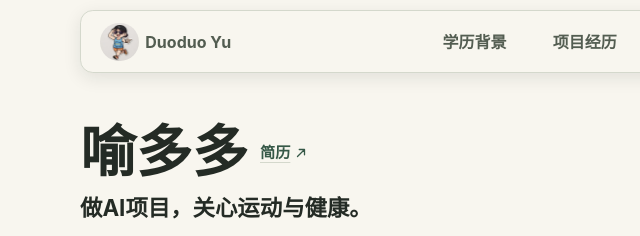
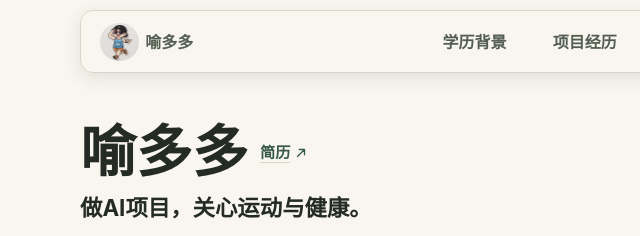
Before and after one commit to duoduoyu18/duoduoyu18.github.io, a plain HTML site: page index.html in a window 1280 px wide. Shown: the top 236 px of the page, 0-640 px from the left. Drawn offline with Linux system fonts and the light colour scheme.

Commit message:
Localize the Chinese navigation name

```diff
--- a/index.html
+++ b/index.html
@@ -14,7 +14,7 @@
 <link rel="icon" type="image/png" sizes="64x64" href="assets/favicon.png">
 <link rel="stylesheet" href="style.css?v=floating-nav">
 <script src="theme.js"></script>
-<header><nav aria-label="主页导航"><a class="nav-name" href="#"><img class="nav-avatar" src="assets/avatar.jpg" alt="" width="26" height="26">Duoduo Yu</a><div class="nav-links"><a href="#education">学历背景</a><a href="#projects">项目经历</a><a href="#research">学术研究</a><a href="#life">生活爱好</a>
+<header><nav aria-label="主页导航"><a class="nav-name" href="#"><img class="nav-avatar" src="assets/avatar.jpg" alt="" width="26" height="26">喻多多</a><div class="nav-links"><a href="#education">学历背景</a><a href="#projects">项目经历</a><a href="#research">学术研究</a><a href="#life">生活爱好</a>
   </div><div class="nav-controls"><a class="language-switch" href="en.html" hreflang="en" lang="en">English</a><button type="button" id="theme" aria-label="深色模式" aria-pressed="false" title="切换深浅外观"><span class="theme-icon" aria-hidden="true"></span></button></div>
 </nav></header>
 <main>
```
